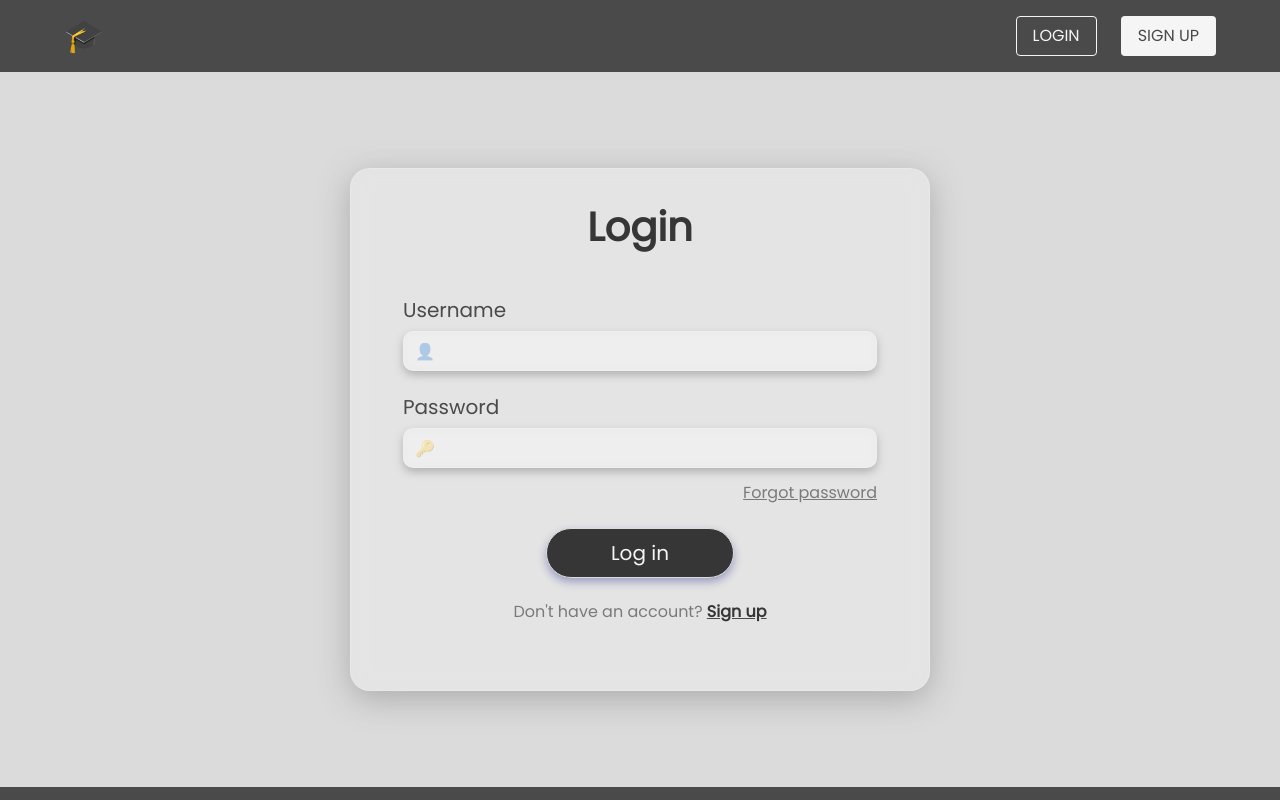
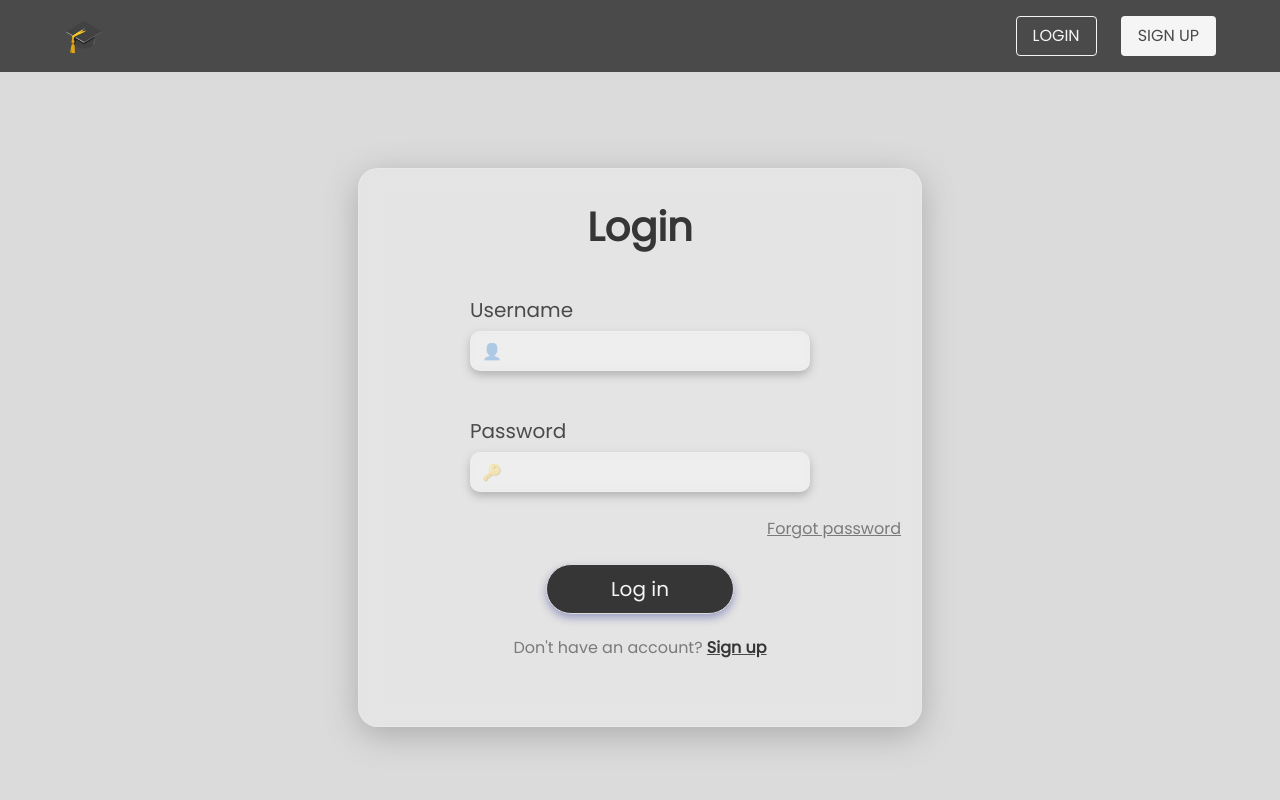
Before and after one commit to muhduzairmf/skill-bootcamp, a plain HTML site: page login/login.html in a window 1280 px wide. Shown: the top 800 px of the page. Drawn offline with nearby package versions, Linux system fonts and the light colour scheme.

Commit message:
Adjust margin

```diff
--- a/login/login.html
+++ b/login/login.html
@@ -38,22 +38,30 @@
 
 <!-- Login form -->
     <section class="section has-background-grey-lighter">
-        <div class="container-fluid my-6">
+        <div class="container my-6">
             <div class="columns">
                 <div class="column is-12-mobile is-8-tablet is-offset-2-tablet is-6-widescreen is-offset-3-widescreen">
                     <div class="box glassBox">
                         <h2 class="is-size-2-desktop is-size-3-touch title has-text-centered poppins my-4"><strong>Login</strong></h2>
-                        <form class="container is-fluid my-6">
+                        <form class="container my-6">
+                            <div class="columns is-centered">
+                                <div class="column is-12-mobile is-10-tablet is-8-widescreen">
                                     <div class="field mb-5">
                                         <label for="" class="label"><p class="subtitle is-size-5-desktop is-size-6-touch has-text-grey-dark poppins">Username</p></label>
                                         <div class="control">
                                             <input id="username" class="input poppins inputGlass" type="text" placeholder="👤">
                                         </div>
                                     </div>
+                                </div>
+                            </div>
+                            <div class="columns is-centered">
+                                <div class="column is-12-mobile is-10-tablet is-8-widescreen">
                                     <div class="field">
                                         <label for="" class="label"><p class="subtitle is-size-5-desktop is-size-6-touch has-text-grey-dark poppins">Password</p></label>
                                         <div class="control">
                                             <input id="password" class="input poppins inputGlass" type="password" placeholder="🔑">
+                                        </div>
+                                    </div>
                                 </div>
                             </div>
                             <p class="has-text-right mb-5"><a class="subtitle is-6 has-text-grey is-underlined poppins" href="#">Forgot password</a></p>
```
Also changed, not shown: signup/signup.html (+2 -2 lines). Lines whose indentation alone changed are shown as unchanged.
